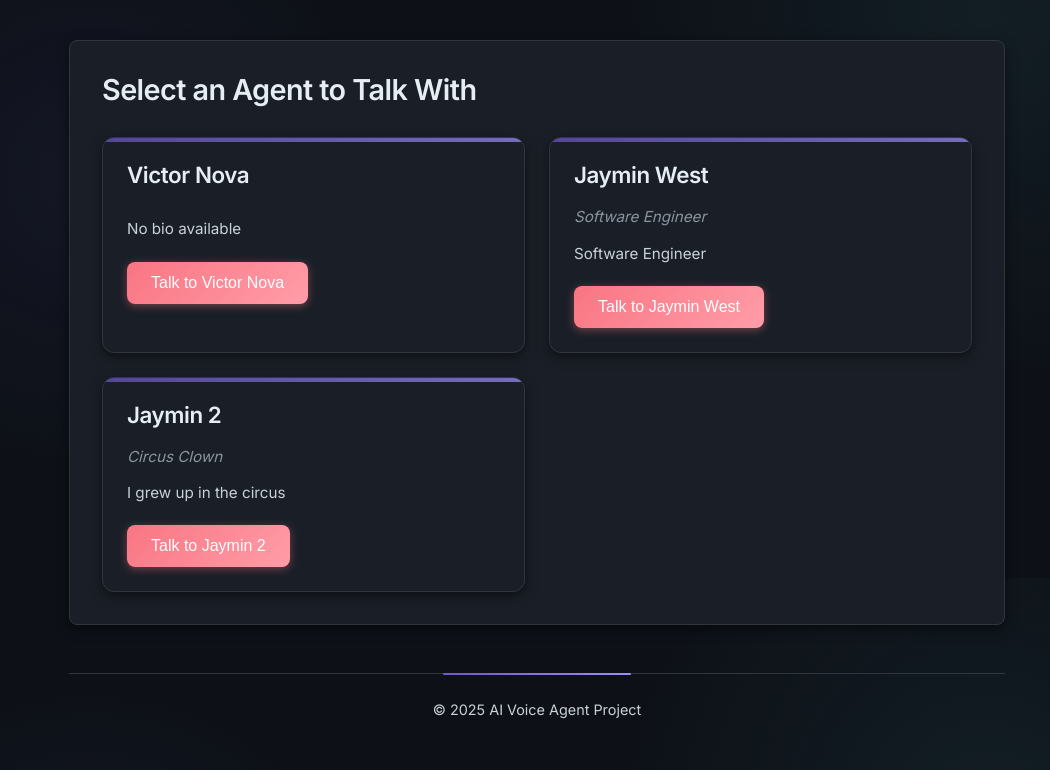
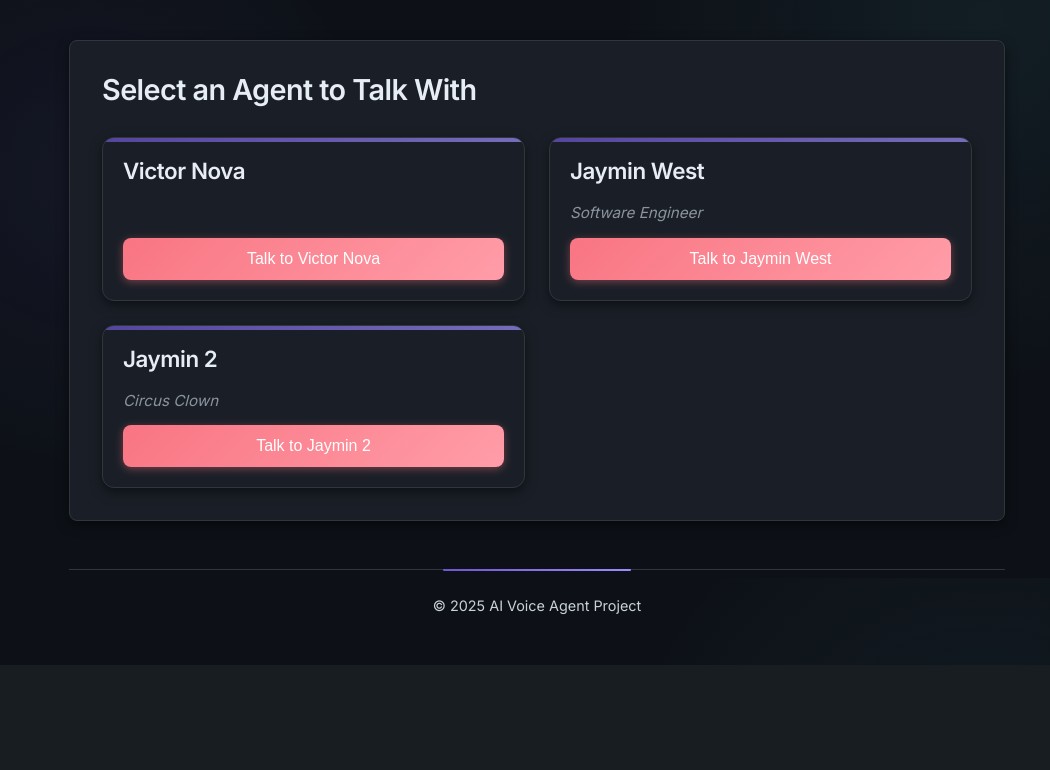
Before and after one commit to technolifts/presence, a Flask app: page /visitor in a window 1280 px wide. Shown: the part 222-992 px from the top of the page, without its empty margins (103-1153 px from the left). After the commit the page ends 836 px from the top, so only its background shows below. Run offline with Flask 2, Linux system fonts and the light colour scheme.

Commit message:
refactor: Remove agent bio and adjust card layout

```diff
--- a/static/css/style.css
+++ b/static/css/style.css
@@ -577,12 +577,16 @@ nav a.active:hover {
 .agent-card {
     background-color: var(--bg-card);
     border-radius: 12px;
-    padding: 24px;
+    padding: 20px;
     box-shadow: var(--box-shadow);
     transition: transform 0.3s ease, box-shadow 0.3s ease;
     border: 1px solid var(--border-color);
     position: relative;
     overflow: hidden;
+    display: flex;
+    flex-direction: column;
+    justify-content: space-between;
+    min-height: 160px;
 }
 
 .agent-card:before {
--- a/static/js/visitor.js
+++ b/static/js/visitor.js
@@ -52,7 +52,6 @@ document.addEventListener('DOMContentLoaded', () => {
             agentCard.innerHTML = `
                 <h3>${agent.name}</h3>
                 <p class="agent-title">${agent.title || ''}</p>
-                <p class="agent-bio">${agent.bio || 'No bio available'}</p>
                 <button class="btn secondary-btn select-agent" data-id="${agent.voice_id}" data-name="${agent.name}">
                     Talk to ${agent.name}
                 </button>
```
